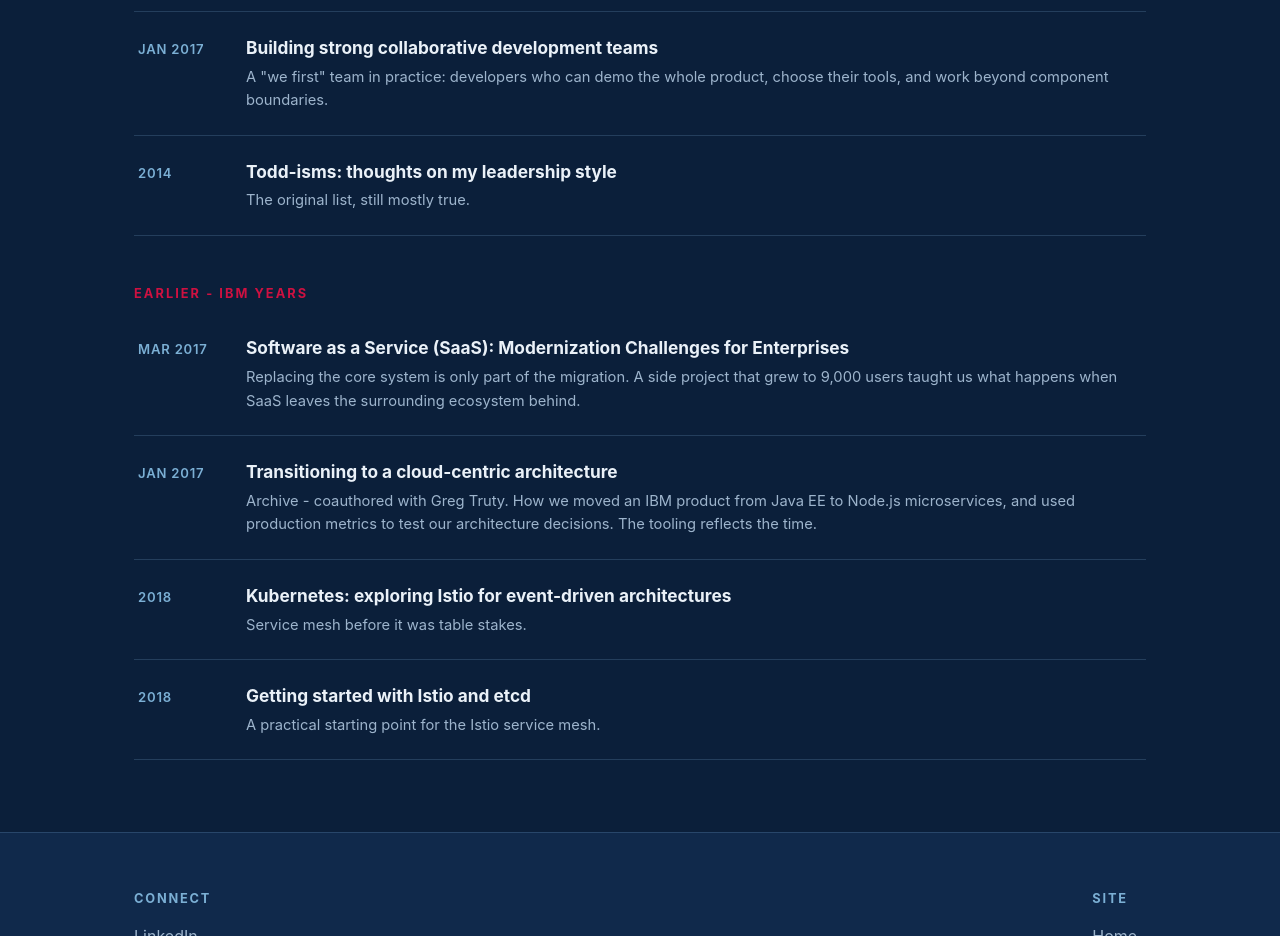
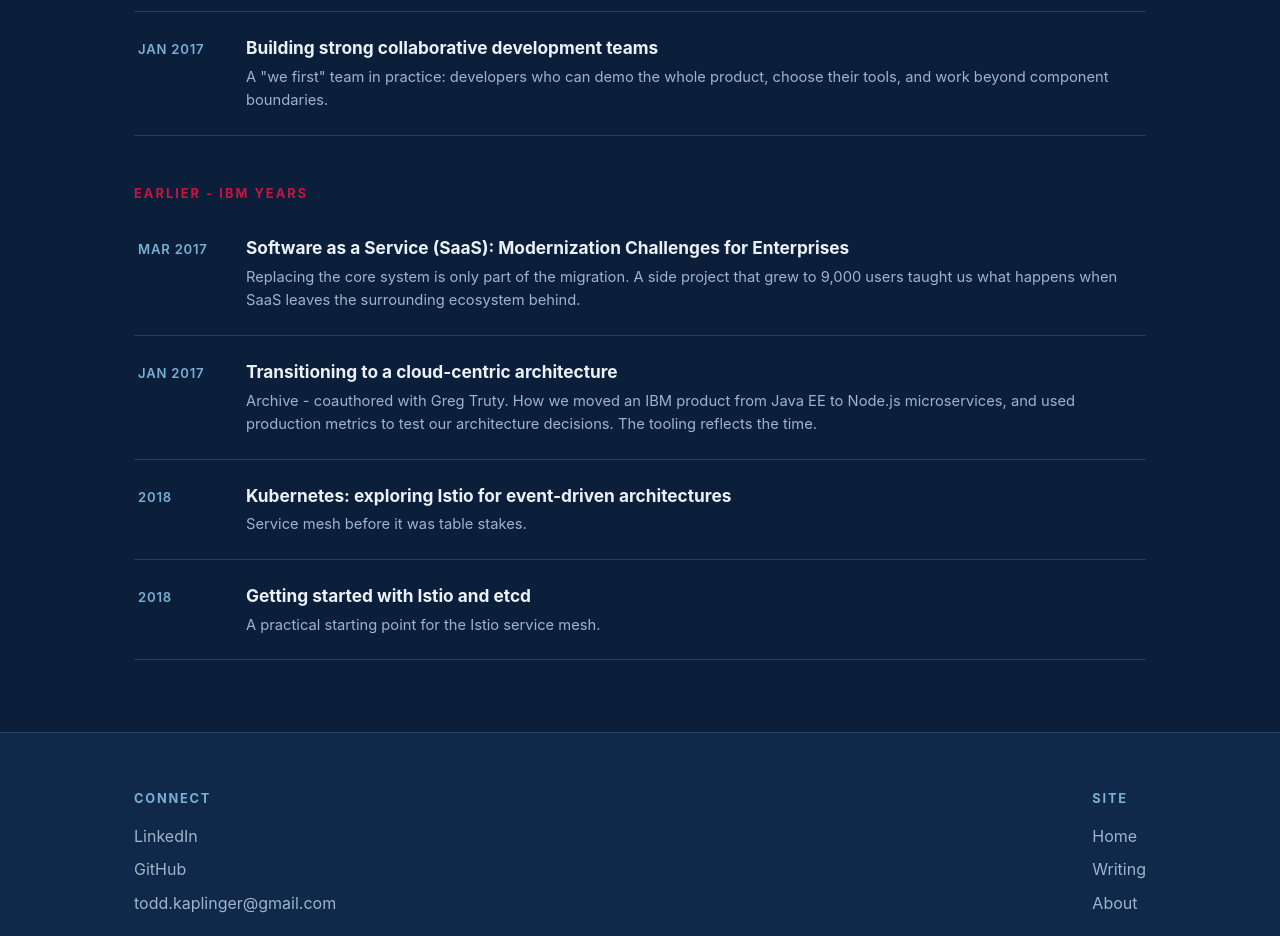
Before and after one commit to todkap/todkap.github.io, a plain HTML site: page writing.html in a window 1280 px wide. Shown: the part 1700-2636 px from the top of the page. Drawn offline with Linux system fonts and the light colour scheme.

Commit message:
Remove leadership style article link
Removed an article link about leadership style from the writing.html file.

```diff
--- a/writing.html
+++ b/writing.html
@@ -178,16 +178,6 @@
       </div>
     </a>
 
-    <a class="article" href="https://www.linkedin.com/pulse/20141105173655-5809332-thoughts-on-my-leadership-style">
-      <div class="row">
-        <span class="when">2014</span>
-        <span class="body">
-          <h3>Todd-isms: thoughts on my leadership style</h3>
-          <p>The original list, still mostly true.</p>
-        </span>
-      </div>
-    </a>
-
     <h3 class="group-title">Earlier - IBM years</h3>
 
 
```
